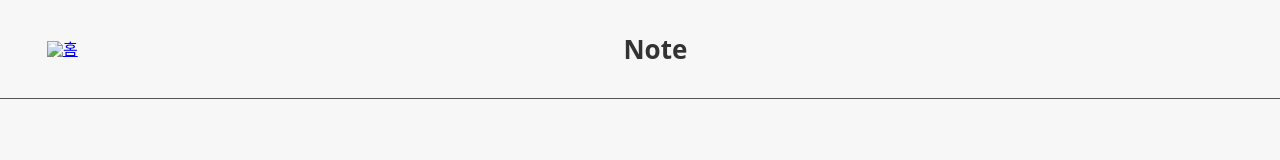
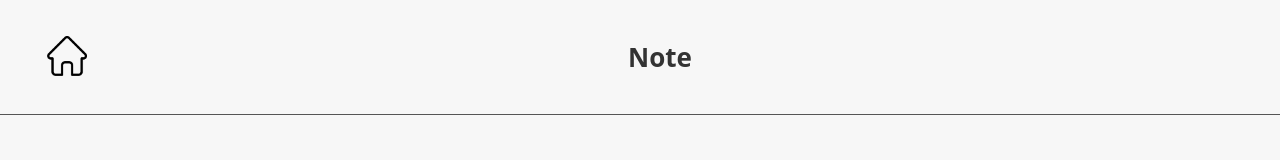
Before and after one commit to juyeong-yun/qa_automation, a plain HTML site: page pages/note.html in a window 1280 px wide. Drawn offline with Linux system fonts and the light colour scheme; a web font is replaced by a local one.

Commit message:
href 주소 변경

```diff
--- a/pages/note.html
+++ b/pages/note.html
@@ -10,7 +10,7 @@
 <body>
     <header>
         <div class="header-img">
-            <a href="index.html"><img src="images/home.png" alt="홈"></a>
+            <a href="../index.html"><img src="../images/home.png" alt="홈"></a>
         </div>
         <div class="title">
             <h3>Note</h3>
```
Also changed, not shown: pages/about.html (+1 -1 lines).
